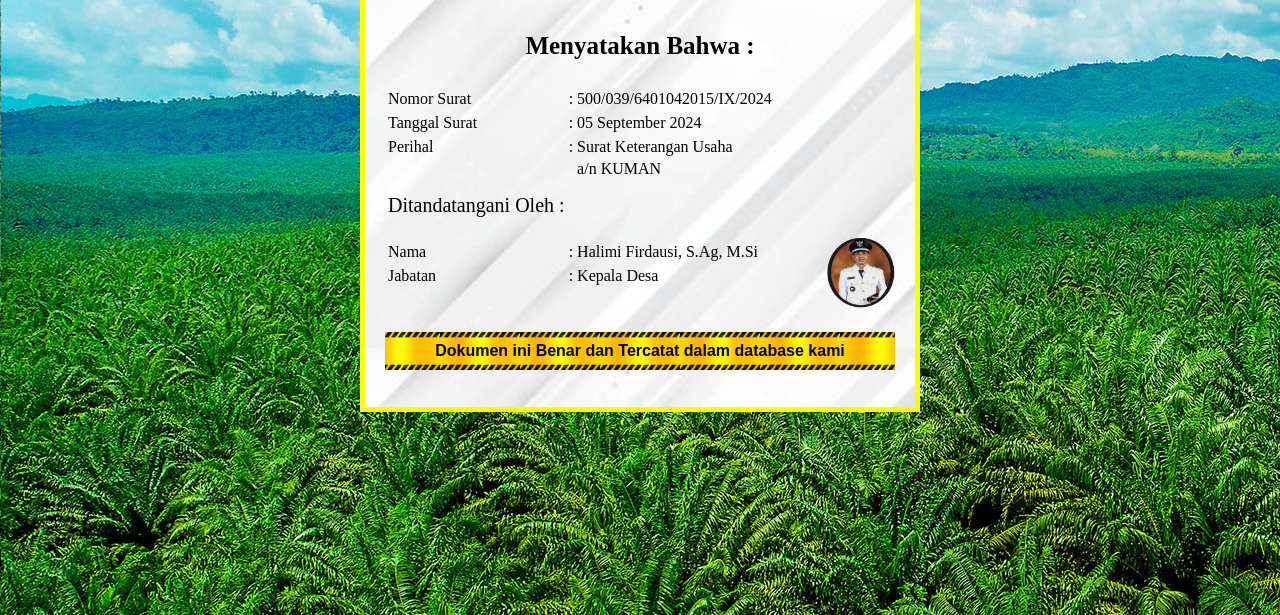
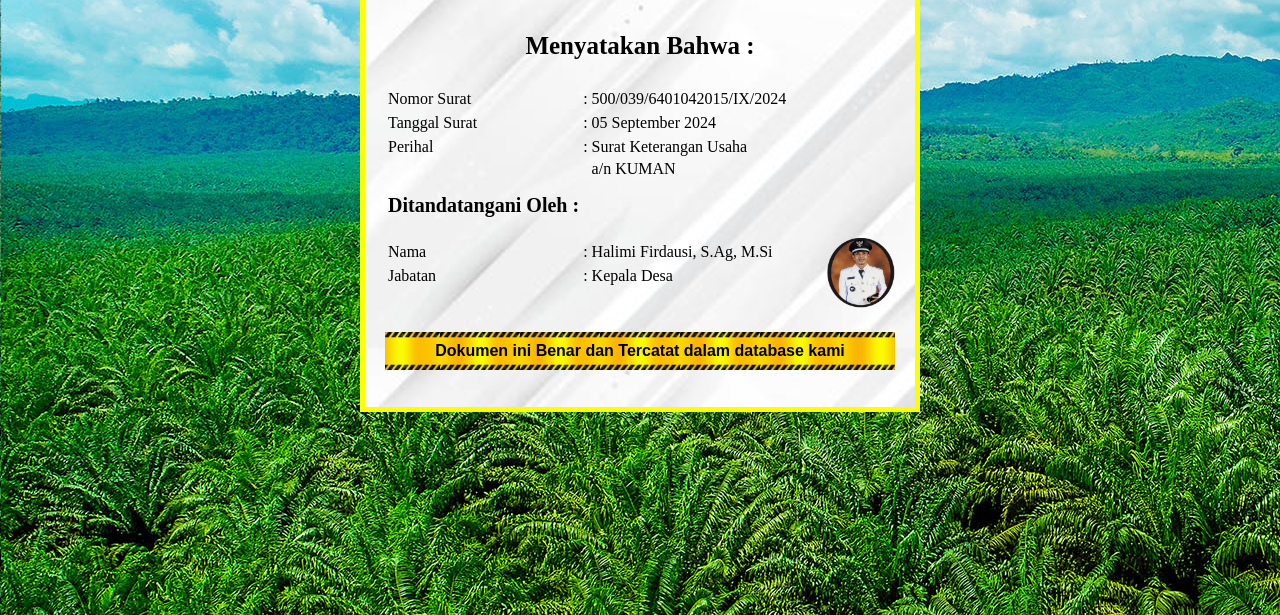
Before and after one commit to khayrullee/khayrullee.github.io, a plain HTML site: page index.html in a window 1280 px wide. Shown: the part 185-800 px from the top of the page. Drawn offline with Linux system fonts and the light colour scheme.

Commit message:
menambah font-weight pada class bawah

```diff
--- a/style.css
+++ b/style.css
@@ -19,7 +19,8 @@ h2 {text-align: center;
     color: white;}
 
 .bawah {font-size: 20px;
-        text-align: left;}
+        text-align: left;
+        font-weight: 700;}
 
 .isi {width: 510px;
     margin: auto;
```
